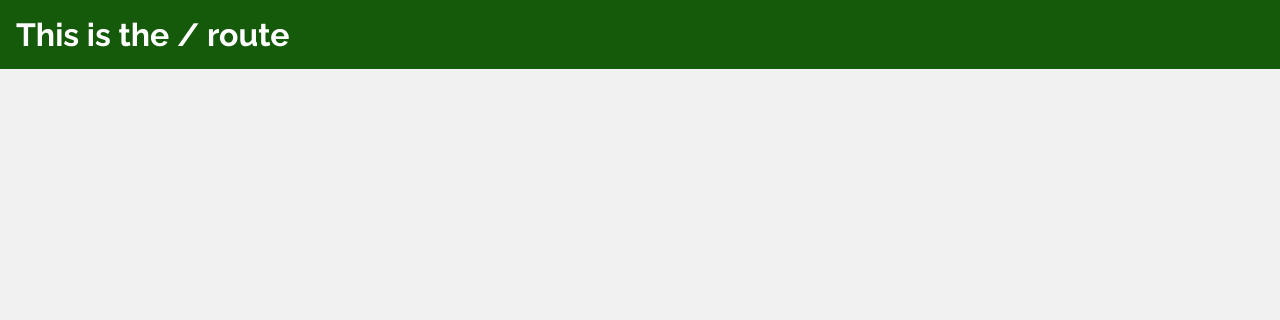
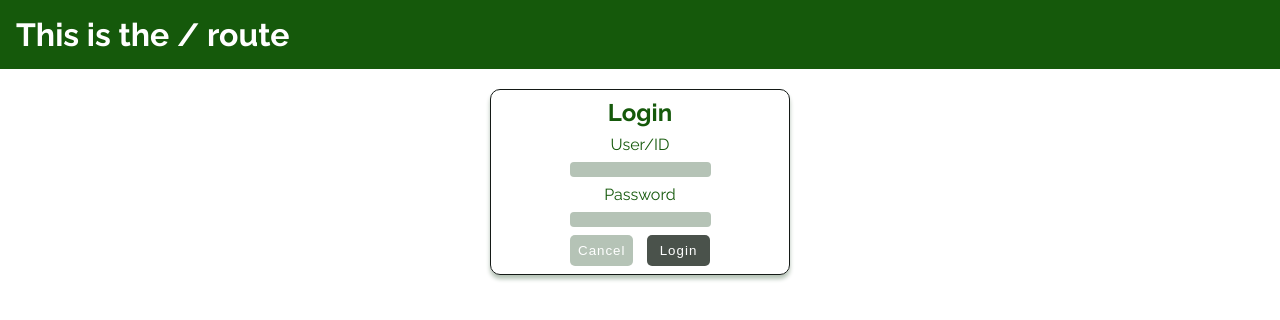
Before and after one commit to Hack-Weekly/emerald-chameleon-chat, a Next.js app in the folder client/: page / in a window 1280 px wide. Shown: the top 320 px of the page. Built offline with nearby package versions, Linux system fonts and the light colour scheme.

Commit message:
login page without authentication

```diff
--- /dev/null
+++ b/client/app/LoginPage/LoginForm.tsx
@@ -0,0 +1,77 @@
+'use client'
+import { useState } from 'react'
+// import { useRouter } from 'next/router'
+import styles from '@styles/App.module.scss'
+
+type LoginValues = {
+  user: string,
+  password: string
+}
+
+export default function LoginForm() {
+  const [formValues, setFormValues] = useState<LoginValues>({
+    user: '',
+    password: '',
+  })
+  // const router = useRouter()
+
+  const handleInputChange = (e: React.ChangeEvent<HTMLInputElement>) => {
+    const { name, value } = e.target
+    setFormValues({
+      ...formValues,
+      [name]: value
+    })
+  }
+
+  const handleSubmit = async (e: React.FormEvent<HTMLFormElement>) => {
+    e.preventDefault()
+
+    // Send login request
+    try {
+      const res = await fetch('api/login', {
+        method: 'POST',
+        body: JSON.stringify(formValues)
+        // headers: {
+        //   "Content-Type": "application/json"
+        // }
+      })
+      const data = await res.json()
+
+      if (res.ok) {
+        // redirect to messages screen after login
+        // router.push('/messages')
+      } else {
+        alert(data.message)
+      }
+    } catch (error) {
+      console.log(error)
+    }
+  }
+
+  return (
+    <form onSubmit={handleSubmit} className={styles.formWrapper}>
+      <h2 className={styles.formTitle}>Login</h2>
+      <label htmlFor="user">User/ID</label>
+      <input
+        id="user"
+        type="text"
+        name="user"
+        value={formValues.user}
+        onChange={handleInputChange}
+      />
+      <label htmlFor="password">Password</label>
+      <input
+        id="password"
+        type="password"
+        name="password"
+        value={formValues.password}
+        onChange={handleInputChange}
+      />
+      <div className={styles.buttonContainer}>
+        {/* buttons not functional yet */}
+        <button className={styles.cancelButton}>Cancel</button>
+        <button className={styles.loginButton} type="submit">Login</button>
+      </div>
+    </form>
+  )
+}
--- a/client/app/layout.tsx
+++ b/client/app/layout.tsx
@@ -16,7 +16,7 @@ export default async function RootLayout({ children }: Props) {
         <meta name="description" content="Go-Events" />
         <link rel="icon" type="image/x-icon" href="/icons/favicon.ico" />
       </head>
-      <body style={{ margin: 0, backgroundColor: '#f1f1f1' }}>
+      <body style={{ margin: 0 }}>
         <main>
           <div>{children}</div>
         </main>
--- a/client/app/page.tsx
+++ b/client/app/page.tsx
@@ -1,9 +1,15 @@
+import LoginForm from 'app/LoginPage/LoginForm'
 import styles from '@styles/App.module.scss'
 
 export default function Index() {
   return (
-    <div className={styles.header}>
-      <h1 className={styles.h1}> This is the / route</h1>
+    <div>
+      <div className={styles.header}>
+        <h1 className={styles.h1}> This is the / route</h1>
+      </div>
+      <div>
+        <LoginForm />
+      </div>
     </div>
   )
 }
--- a/client/styles/App.module.scss
+++ b/client/styles/App.module.scss
@@ -1,4 +1,5 @@
 @use "variables.module.scss" as variables;
+@use 'login.scss';
 
 .header {
     background-color: variables.$primary-dark;
--- /dev/null
+++ b/client/styles/login.scss
@@ -0,0 +1,66 @@
+@use "variables.module.scss" as variables;
+
+.formWrapper {
+    margin: 20px auto;
+    padding: 8px;
+    width: 300px;
+    display: flex;
+    flex-direction: column;
+    align-items: center;
+
+    border: 1px solid variables.$neutral-900;
+    border-radius: 10px;
+    box-shadow: 0 4px 4px 0 variables.$neutral-300;
+
+    input {
+        width: 50%;
+        margin: 8px 0;
+        border: none;
+        border-radius: 4px;
+        background-color: variables.$neutral-300;
+    }
+
+    button {
+        border: none;
+        padding: 8px;
+        width: 45%;
+        border-radius: 5px;
+        letter-spacing: 1px;
+        text-transform: capitalize;
+
+        &:hover {
+            box-shadow: 0 2px 2px 0 variables.$neutral-300;
+        }
+        &:active {
+            box-shadow: none;
+        }
+    }
+}
+
+.formTitle {
+    margin-bottom: 8px;
+}
+
+.buttonContainer {
+    width: 140px;
+    display: flex;
+    justify-content: space-between;
+}
+
+.cancelButton {
+    background-color: variables.$neutral-300;
+    color: variables.$neutral-100;
+
+    &:hover {
+        background-color: variables.$neutral-500;
+    }
+}
+
+.loginButton {
+    background-color: variables.$neutral-700;
+    color: variables.$neutral-100;
+
+    &:hover {
+        background-color: variables.$neutral-900;
+    }
+}
```
